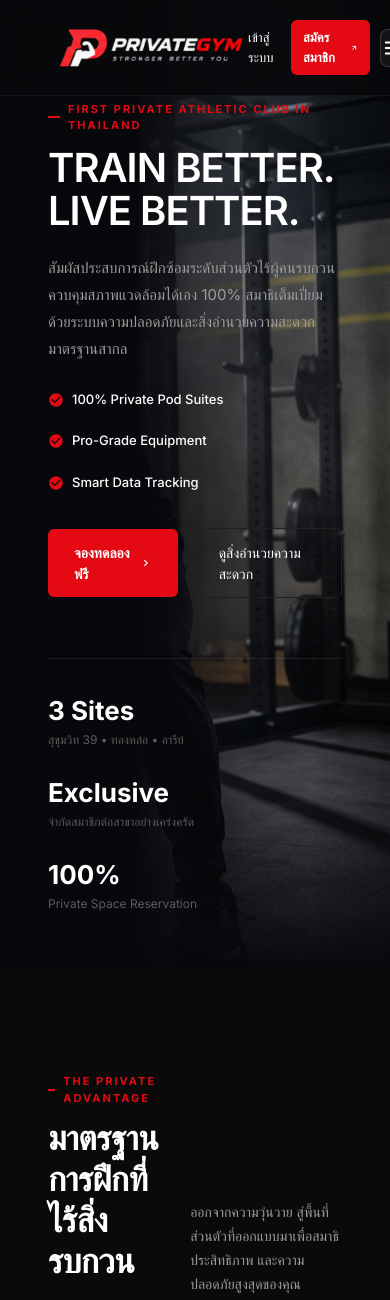
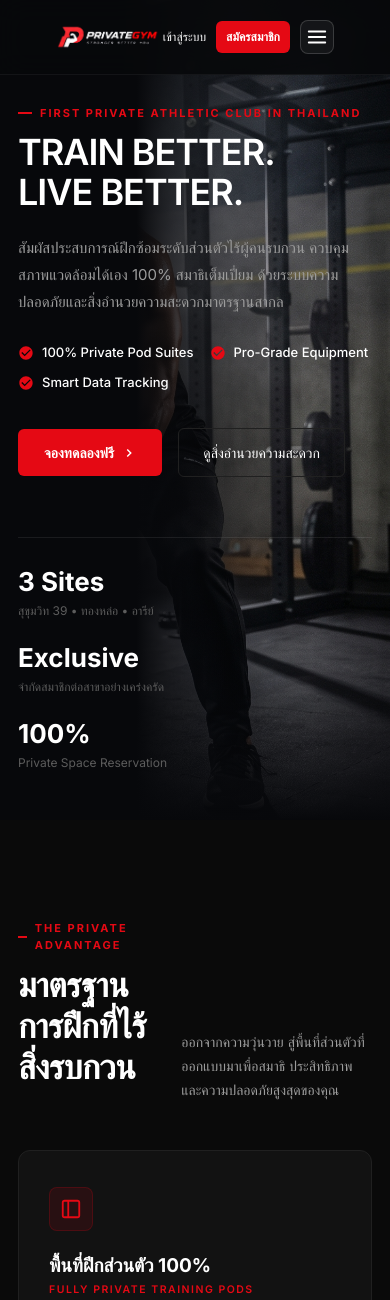
Before and after one commit to Legxcy77/PrivateGym, an ASP.NET Core app: page / in a window 390 px wide. Shown: the top 1300 px of the page. Run offline with ASP.NET Core 8, Linux system fonts and the light colour scheme; data that the repository does not hold is empty; database files in the repository are not loaded.

Commit message:
style: improve mobile responsive layout for hero and navbar

```diff
--- a/wwwroot/css/Home.css
+++ b/wwwroot/css/Home.css
@@ -1225,6 +1225,84 @@ body.home-page-body {
     .pg-trial-row-2 {
         grid-template-columns: 1fr;
     }
+
+    .pg-container {
+        padding-left: 18px;
+        padding-right: 18px;
+    }
+
+    .pg-hero {
+        padding-top: 96px;
+        padding-bottom: 48px;
+        min-height: auto;
+    }
+
+    .pg-hero::before {
+        background: linear-gradient(180deg, rgba(10, 10, 14, 0.88) 0%, rgba(10, 10, 14, 0.78) 60%, rgba(10, 10, 14, 0.96) 100%);
+    }
+
+    .pg-hero-title {
+        font-size: 36px;
+        line-height: 1.1;
+    }
+
+    .pg-hero-subtitle {
+        font-size: 15px;
+        line-height: 1.65;
+    }
+
+    .pg-hero-bullets {
+        gap: 10px 16px;
+        font-size: 13px;
+    }
+
+    .pg-hero-actions {
+        flex-direction: column;
+        align-items: stretch;
+        gap: 12px;
+    }
+
+    .pg-hero-actions a,
+    .pg-hero-actions button {
+        width: 100%;
+        justify-content: center;
+        text-align: center;
+    }
+
+    .pg-hero-stats {
+        gap: 18px;
+        padding-top: 24px;
+        margin-top: 28px;
+    }
+
+    .pg-metrics-grid {
+        grid-template-columns: 1fr;
+        gap: 16px;
+    }
+}
+
+@media (max-width: 480px) {
+    .pg-nav-logo-img {
+        height: 26px;
+    }
+
+    .pg-nav-login-link {
+        font-size: 12px;
+    }
+
+    .pg-nav-register-btn {
+        padding: 7px 10px;
+        font-size: 12px;
+    }
+
+    .pg-nav-register-btn svg {
+        display: none;
+    }
+
+    .pg-nav-toggle {
+        width: 34px;
+        height: 34px;
+    }
 }
 
 /* Dark theme form placeholder readability */
```
